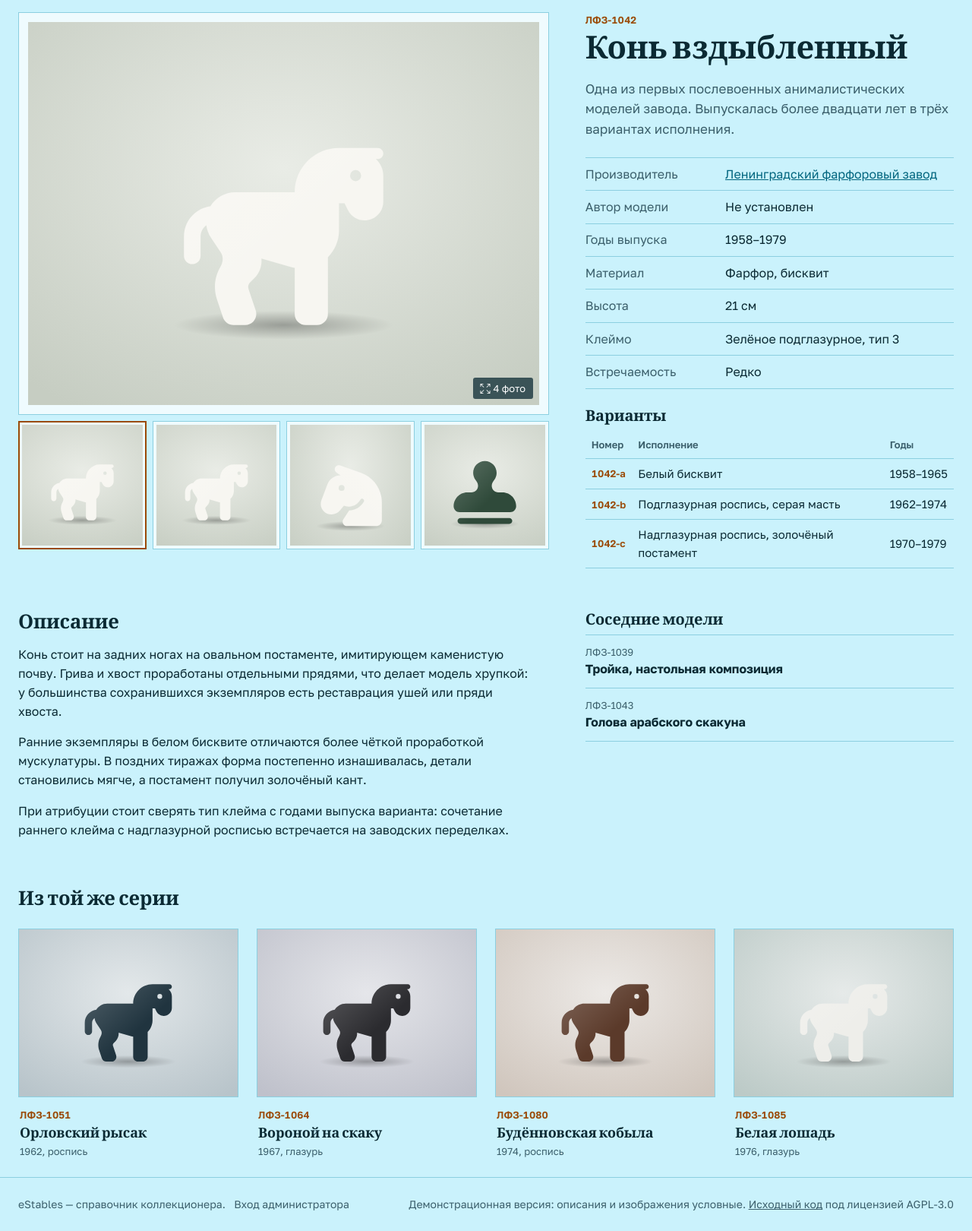
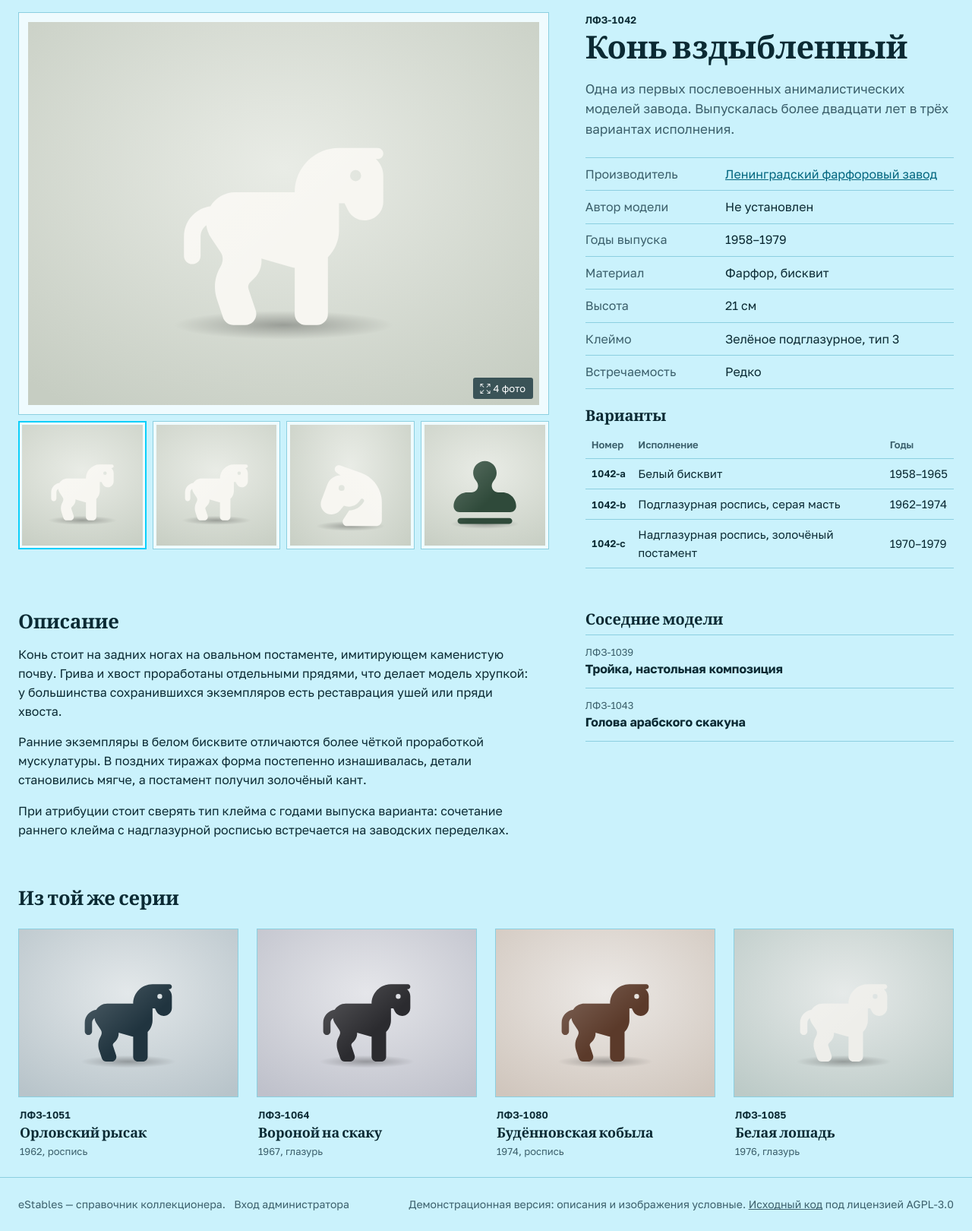
Before and after one commit to s0me0ne-25/estables, a PHP site: page /item.html in a window 1280 px wide. Shown: the part 110-1730 px from the top of the page at 76% size. Run offline with PHP 8.4, Linux system fonts and the light colour scheme; some libraries are stand-ins or nearby versions.

Commit message:
Recolour catalogue numbers, thumbnail, focus and link hover
In the light theme:
- catalogue numbers use the item title colour;
- the active thumbnail frame on the item page and keyboard focus
  rings use the header colour (#0acffa); inside the header focus is
  drawn in the header text colour, since #0acffa would merge with
  the header background there;
- links darken on hover (#00657e -> #004a5c) instead of turning amber.

New tokens: --es-catno-color, --es-thumb-active, --es-focus,
--es-header-focus, --es-link-hover. The dark theme keeps the amber
accent for now.

Co-Authored-By: Claude Opus 5.5 <noreply@anthropic.com>

```diff
--- a/demo/css/estables.css
+++ b/demo/css/estables.css
@@ -29,6 +29,15 @@
   --es-danger: #b42318;      /* destructive actions, 5.4:1 */
   --es-danger-rgb: 180, 35, 24;
 
+  --es-link-hover: var(--es-primary-active); /* links on hover: darker teal */
+  --es-link-hover-rgb: 0, 74, 92;
+  --es-focus: var(--es-header-bg);          /* keyboard focus rings */
+  --es-focus-rgb: 10, 207, 250;
+  --es-header-focus: var(--es-header-fg);   /* focus inside the header */
+  --es-header-focus-ring: var(--es-header-field-border);
+  --es-catno-color: var(--es-ink);          /* catalogue numbers, as item titles */
+  --es-thumb-active: var(--es-header-bg);   /* selected thumbnail frame */
+
   --es-tree-lineage: var(--es-header-bg);   /* rubricator: path to the current node */
   --es-tree-current-bg: var(--es-paper);    /* rubricator: current node */
 
@@ -53,13 +62,13 @@
   --bs-primary-rgb: var(--es-primary-rgb);
   --bs-link-color: var(--es-primary);
   --bs-link-color-rgb: var(--es-primary-rgb);
-  --bs-link-hover-color: var(--es-accent);
-  --bs-link-hover-color-rgb: var(--es-accent-rgb);
+  --bs-link-hover-color: var(--es-link-hover);
+  --bs-link-hover-color-rgb: var(--es-link-hover-rgb);
   --bs-font-sans-serif: var(--es-font-text);
   --bs-border-radius: .25rem;
   --bs-border-radius-sm: .1875rem;
   --bs-border-radius-lg: .375rem;
-  --bs-focus-ring-color: rgba(var(--es-accent-rgb), .45);
+  --bs-focus-ring-color: rgba(var(--es-focus-rgb), .45);
 }
 
 [data-bs-theme="dark"] {
@@ -80,6 +89,15 @@
   --es-danger: #f0897c;
   --es-danger-rgb: 240, 137, 124;
 
+  --es-link-hover: var(--es-accent);
+  --es-link-hover-rgb: var(--es-accent-rgb);
+  --es-focus: var(--es-accent);
+  --es-focus-rgb: var(--es-accent-rgb);
+  --es-header-focus: var(--es-accent);
+  --es-header-focus-ring: rgba(var(--es-accent-rgb), .45);
+  --es-catno-color: var(--es-accent);
+  --es-thumb-active: var(--es-accent);
+
   --es-tree-lineage: var(--es-accent);
   --es-tree-current-bg: #3a3122;
 
@@ -94,8 +112,9 @@
   --bs-body-bg-rgb: 20, 26, 23;
   --bs-body-color: var(--es-ink);
   --bs-body-color-rgb: 227, 231, 224;
-  --bs-link-hover-color-rgb: var(--es-accent-rgb);
-  --bs-focus-ring-color: rgba(var(--es-accent-rgb), .45);
+  --bs-link-hover-color: var(--es-link-hover);
+  --bs-link-hover-color-rgb: var(--es-link-hover-rgb);
+  --bs-focus-ring-color: rgba(var(--es-focus-rgb), .45);
 }
 
 /* ------------------------------------------------------------------
@@ -124,16 +143,16 @@ h3, .h3 { font-size: 1.25rem; }
   color: var(--es-muted);
 }
 
-/* Catalogue numbers are data: tabular figures, accent colour. */
+/* Catalogue numbers are data: tabular figures, own colour token. */
 .es-catno {
   font-variant-numeric: tabular-nums lining-nums;
   font-weight: 600;
   font-size: .8125rem;
-  color: var(--es-accent);
+  color: var(--es-catno-color);
 }
 
 :focus-visible {
-  outline: 2px solid var(--es-accent);
+  outline: 2px solid var(--es-focus);
   outline-offset: 2px;
 }
 
@@ -258,10 +277,13 @@ h3, .h3 { font-size: 1.25rem; }
   color: var(--es-header-fg);
 }
 .es-header .form-control::placeholder { color: var(--es-header-fg-muted); opacity: .8; }
+/* In the light theme the focus colour equals the header background,
+   so the header has its own focus colour. */
 .es-header .form-control:focus {
-  box-shadow: 0 0 0 .2rem var(--bs-focus-ring-color);
-  border-color: var(--es-accent);
+  box-shadow: 0 0 0 .2rem var(--es-header-focus-ring);
+  border-color: var(--es-header-focus);
 }
+.es-header :focus-visible { outline-color: var(--es-header-focus); }
 .es-header .btn-icon {
   color: inherit;
   border: 1px solid var(--es-header-field-border);
@@ -535,7 +557,7 @@ h3, .h3 { font-size: 1.25rem; }
   padding: .25rem;
 }
 .es-thumbs a:hover { border-color: var(--es-muted); }
-.es-thumbs a.active { border-color: var(--es-accent); box-shadow: inset 0 0 0 1px var(--es-accent); }
+.es-thumbs a.active { border-color: var(--es-thumb-active); box-shadow: inset 0 0 0 1px var(--es-thumb-active); }
 .es-thumbs img { width: 100%; aspect-ratio: 1; object-fit: cover; display: block; }
 
 .es-attrs {
@@ -559,7 +581,7 @@ h3, .h3 { font-size: 1.25rem; }
   font-size: .9375rem;
 }
 .es-variants th { font-weight: 600; color: var(--es-muted); font-size: .8125rem; }
-.es-variants td.es-catno { color: var(--es-accent); }
+.es-variants td.es-catno { color: var(--es-catno-color); }
 .es-variants .es-nowrap { white-space: nowrap; }
 
 .es-prose { max-width: 68ch; }
@@ -720,7 +742,7 @@ h3, .h3 { font-size: 1.25rem; }
   white-space: nowrap;
 }
 .es-admin-table td { vertical-align: middle; }
-.es-admin-table td.es-catno { color: var(--es-accent); white-space: nowrap; }
+.es-admin-table td.es-catno { color: var(--es-catno-color); white-space: nowrap; }
 .es-admin-table .es-thumb {
   width: 3.5rem;
   aspect-ratio: 4 / 3;
```
